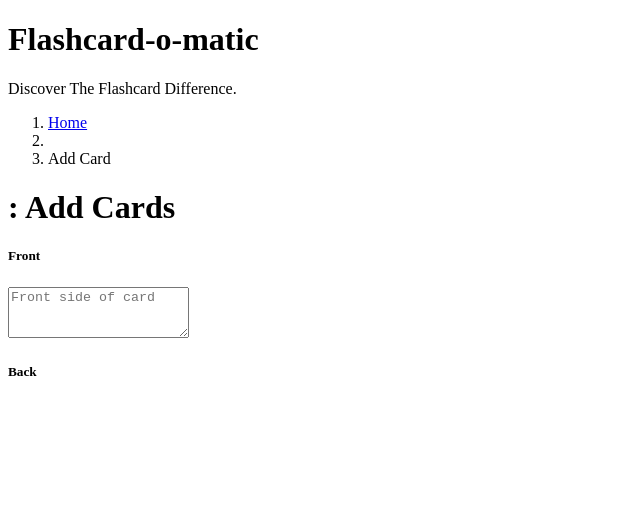
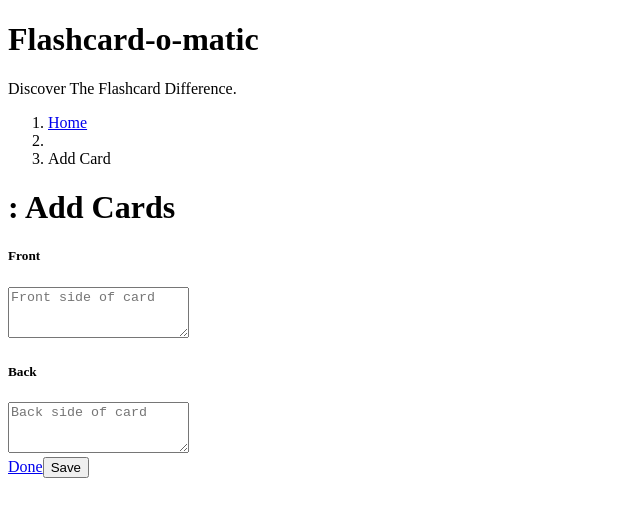
Before and after one commit to FrankCostelliJr/Project_Flashcards_Qualified_1, a React (Create React App) app: page /decks/1/cards/new in a window 1280 px wide. Shown: the top 516 px of the page, without its empty margins (0-640 px from the left). Built offline with nearby package versions, Linux system fonts and the light colour scheme; no server answers; the HTML template or start-up script is replaced by a standard one.

Commit message:
More additions to edit deck screen

```diff
--- a/src/Layout/Cards/AddCard.js
+++ b/src/Layout/Cards/AddCard.js
@@ -63,15 +63,27 @@ function AddCard() {
             placeholder="Front side of card"
             value={formData.front}
             onChange={handleChange}
-            required
-          >
+            required>
           </textarea>
           <label htmlFor="back"><h5>Back</h5></label>
+          <textarea
+            className="form-control"
+            name="back"
+            rows="3"
+            placeholder="Back side of card"
+            value={formData.back}
+            onChange={handleChange}
+            required>
+          </textarea>
+        </div>
+        <div>
+          <Link to={`/decks/${deckId}`} className='btn btn-secondary'>Done</Link>
+          <button className="btn btn-primary" type='submit'>Save</button>
         </div>
       </form>
 
     </div>
-  )
+  );
 }
 
 export default AddCard
--- a/src/Layout/Deck/EditDeck.js
+++ b/src/Layout/Deck/EditDeck.js
@@ -1,6 +1,46 @@
-import React from 'react'
+import React, { useState, useEffect } from 'react';
+import { Link, useHistory, useParams } from 'react-router-dom';
+import { readDeck, updateDeck } from '../../utils/api/index';
 
 function EditDeck() {
+  const initialState = {
+    name: '',
+    description: ''
+  };
+
+  const [formData, setFormData] = useState(initialState);
+  const [deck, setDeck] = useState({});
+  const history = useHistory();
+  const { deckId } = useParams();
+
+  useEffect(() => {
+    const abortController = new AbortController();
+    const loadDeck = async () => {
+      const loadedDeck = await readDeck(deckId, abortController.signal);
+      setDeck(() => loadedDeck);
+      setFormData({
+        id: deckId,
+        name: loadedDeck.name,
+        description: loadedDeck.description
+      });
+    };
+    loadDeck();
+    return () => abortController.abort();
+  }, [deckId]);
+
+  const handleChange = (event) => {
+    setFormData({
+      ...formData,
+      [event.target.name]: event.target.value
+    });
+  };
+
+  const handleSubmit = async (event) => {
+    event.preventDefault();
+    const updatedDeck = await updateDeck(formData);
+    history.push(`/decks/${updatedDeck.id}`);
+  };
+
   return (
     <div>
 
```
